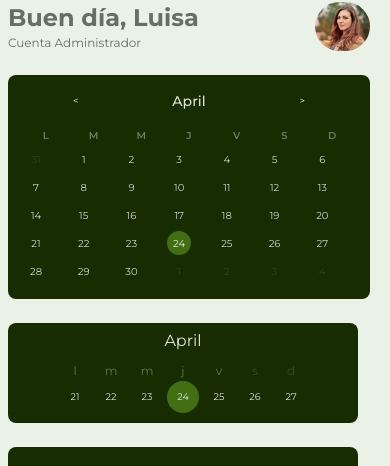
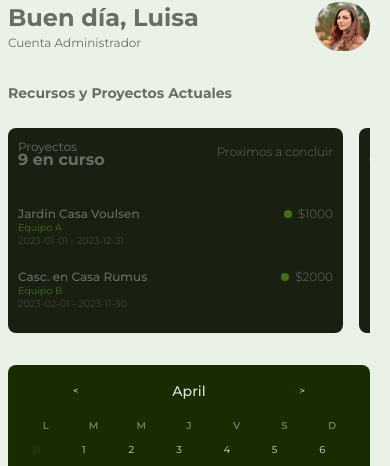
Before and after one commit to ZiftK/EdenGarden, a Next.js app in the folder src/next_front_end/: page /dashboard in a window 390 px wide. Shown: the part 350-816 px from the top of the page. Built offline with nearby package versions, Linux system fonts and the light colour scheme; no server answers.

Commit message:
style: update DashboardLayout to include Calendar and ResponsiveMenu components; remove unused imports from DashboardShell

```diff
--- a/src/next_front_end/src/app/dashboard/layout.tsx
+++ b/src/next_front_end/src/app/dashboard/layout.tsx
@@ -1,7 +1,10 @@
 import { getServerUser } from '@/src/shared/lib/auth/getServerUser'
 import HydrateZustandProvider from '@/src/shared/providers/HydrateZustandProvider'
+import Calendar from "@/src/components/ERP/moleculs/Calendar/Calendar"
+import ResponsiveMenu from "@/src/components/ERP/organisms/ResponsiveMenu"
 import { redirect } from 'next/navigation';
 import img from "@/public/assets/icons/Logo_Eden_Icon.png"
+import MeetsDay from '@/src/features/Meets/ui/MeetsDay'
 
 export default async function DashboardLayout({
     children
@@ -20,7 +23,12 @@ export default async function DashboardLayout({
             </head>
             <body>
                 <HydrateZustandProvider user={user}>
-                    {children}
+                    <div className="grid grid-cols-1 md:grid-cols-[1fr_350px] lg:grid-cols-[200px_1fr_250px] lg:grid-rows-[55px_250px_1fr]  min-h-full lg:pt-2 pt-20  gap-4 pr-5 pl-2 py-4">
+                        <ResponsiveMenu />
+                            {children}
+                        <Calendar />
+                        <MeetsDay />
+                    </div>
                 </HydrateZustandProvider>
             </body>
         </html>
--- a/src/next_front_end/src/features/auth/dashboard/DashboardShell.tsx
+++ b/src/next_front_end/src/features/auth/dashboard/DashboardShell.tsx
@@ -1,8 +1,5 @@
-import Calendar from "@/src/components/ERP/moleculs/Calendar/Calendar"
 import InfoUser from "@/src/components/ERP/moleculs/InfoUser"
-import ResponsiveMenu from "@/src/components/ERP/organisms/ResponsiveMenu"
 import { Employee } from "@/src/shared/types"
-import MeetsDay from "../../Meets/ui/MeetsDay"
 import Resources from "@/src/entities/current_resources/ui/Resoruces"
 
 
@@ -13,12 +10,10 @@ export default function DashboardShell({
 }){
 
     return (
-        <div className="grid grid-cols-1 md:grid-cols-[1fr_350px] lg:grid-cols-[200px_1fr_250px] lg:grid-rows-[55px_250px_1fr]  min-h-full lg:pt-2 pt-20  gap-4 pr-5 pl-2 py-4">
-            <ResponsiveMenu />
+        <>
+
             <InfoUser user={dehydratedState.user} />
-            <Calendar />
-            <MeetsDay />
             <Resources />
-        </div>
+        </>
     )
 }
```
